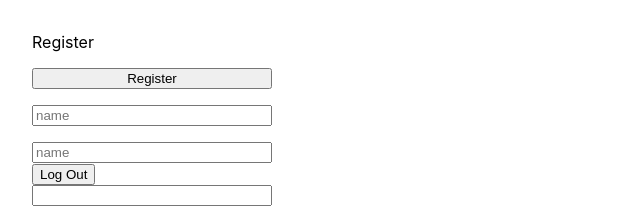
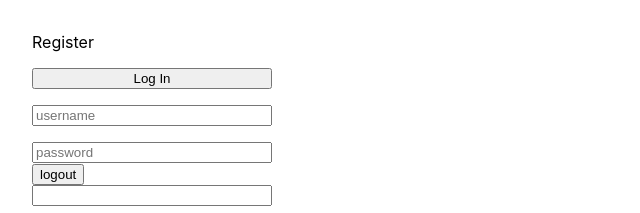
Before and after one commit to Lumi785/advenced_web_development_2022_Spring_tuni, a React (Create React App) app in the folder react/players_crud2/: page / in a window 1280 px wide. Shown: the top 213 px of the page, without its empty margins (0-640 px from the left). Built offline with nearby package versions, Linux system fonts and the light colour scheme; no server answers.

Commit message:
Now Logout component pass test, totally 25/42 tests pass, successfully register user

```diff
--- a/react/players_crud2/src/App.js
+++ b/react/players_crud2/src/App.js
@@ -6,6 +6,7 @@ import { PlayerInfo } from './components/PlayerInfo';
 import { PlayersList } from './components/PlayersList';
 import { RequestStatus } from './components/RequestStatus';
 import {useEffect, useState} from 'react';
+import axios from 'axios';
 
 
 const requestStatus = {
@@ -26,7 +27,7 @@ function App () {
     'Accept': 'application/json',
     'method': 'GET'
   };
-
+ /*
   //get all players
   useEffect(() => {
     function getPlayers(){
@@ -48,7 +49,7 @@ function App () {
     getPlayers();
 
   }, []);
-
+*/
 
   // get one player by id
   function selectPlayer(id){
@@ -71,35 +72,33 @@ function App () {
       })
   }
 
-  //add player
+  //register user
   function handleSubmit(player){
-    console.log("pppppppp = ", player);
-    // setStatus(requestStatus.LOADING);
-    // console.log("player from handleSubmit in App.js === ", player);
+    setStatus(requestStatus.LOADING);
+    console.log("player === ", player);
 
-    // const reqOptions = {
-    //   method: "POST",
-    //   credentials: 'same-origin',
-    //   headers: {
-    //     "Content-Type": "application/json",
-    //     'Accept': 'application/json'
-    //   },
-    //   body: JSON.stringify(player)
+    const reqOptions = {
+      method: "POST",
+      headers: {
+        "Content-Type": "application/json",
+        'Accept': 'application/json'
+      },
+      body: JSON.stringify(player)
 
-    // }
-    // fetch("/api/players", reqOptions)
-    // .then(res => res.json())
-    // .then(data => {
-    //   setPlayers([...players, data]);
-    //   setStatus(requestStatus.READY);
+    }
+    fetch("/api/users", reqOptions)
+    .then(res => res.json())
+    .then(data => {
+      // setPlayers([...players, data]);
+      // setStatus(requestStatus.READY);
+      console.log("dataaaaa = ", data);
 
-    // })
-    // .catch(err => {
-    //   setStatus(requestStatus.ERROR);
-    //   console.log("err === ", err);
-    // });
+    })
+    .catch(err => {
+      setStatus(requestStatus.ERROR);
+      console.log("err === ", err);
+    });
   }
-
 
   //delete player by id
   function handleDelete(id){
--- a/react/players_crud2/src/components/AuthForm.js
+++ b/react/players_crud2/src/components/AuthForm.js
@@ -2,16 +2,16 @@ import {useState} from 'react';
 
 export const AuthForm = ({ handleSubmit }) => {
 
-  const [name, setName] = useState('');
+  const [username, setUsername] = useState('');
   const [password, setPassword] = useState('');
   const [isLogin, setIsLogin] = useState(false);
 
   const onSubmit = e => {
     e.preventDefault();
-    const player = {name, password};
+    const player = {username, password};
     console.log("player from auth form = ", player);
     handleSubmit(player);
-    setName('');
+    setUsername('');
     setPassword('');
 
   }
@@ -19,9 +19,10 @@ export const AuthForm = ({ handleSubmit }) => {
 
     <form id="auth-form" role="heading" onSubmit={onSubmit}>
       <a role="link">Register</a>
-      <button role="button" type="submit">Register</button>
-      <input type="text" name="username" id="username" required value={name} onChange={e=>setName(e.target.value)} placeholder="name"/>
-      <input type="password" name="password" id="password" required value={password} onChange={e=>setPassword(e.target.value)} placeholder="name"/>
+
+      <button role="heading" role="button" type="submit">Log In</button>
+      <input type="text" name="username" id="username"  value={username} onChange={e=>setUsername(e.target.value)} placeholder="username"/>
+      <input type="password" name="password" id="password" required value={password} onChange={e=>setPassword(e.target.value)} placeholder="password"/>
 
     </form>
 
--- a/react/players_crud2/src/components/Logout.js
+++ b/react/players_crud2/src/components/Logout.js
@@ -3,7 +3,7 @@ export const Logout = ({ handleLogout }) => {
     <button onClick={e => {
       e.preventDefault();
       handleLogout();
-    }} id="logout-btn">Log Out</button>
+    }} id="logout-btn" name="/logout/i" role="button">logout</button>
 
   );
 };
```
